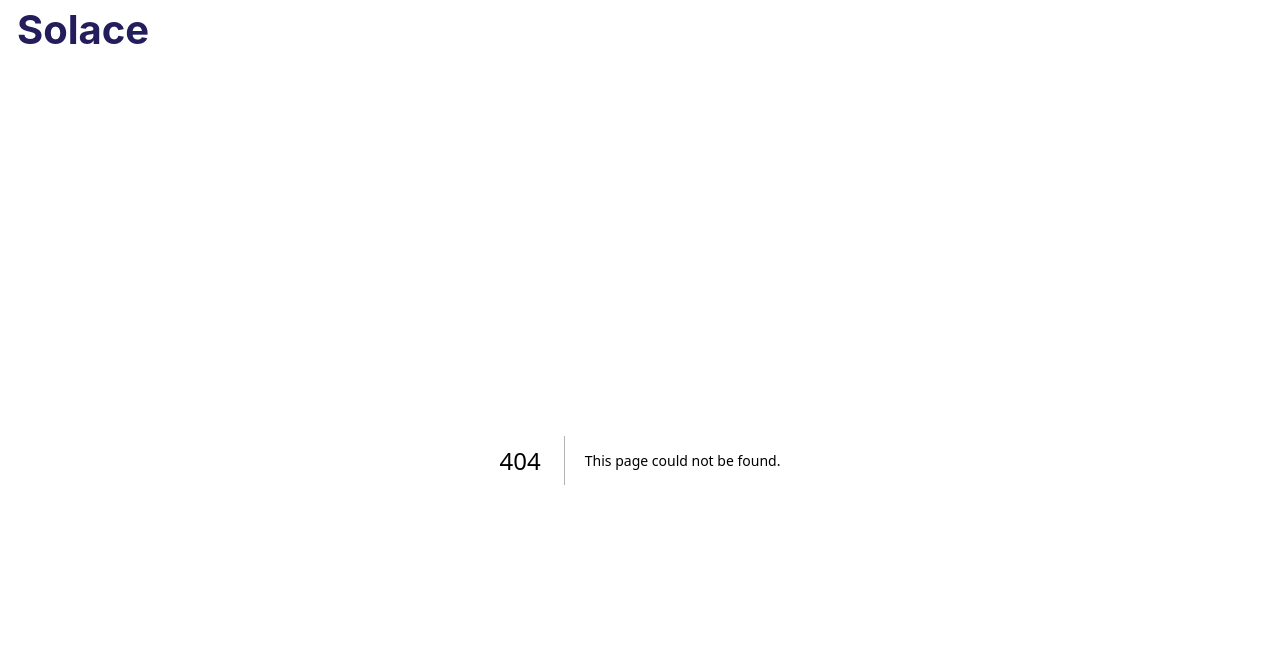
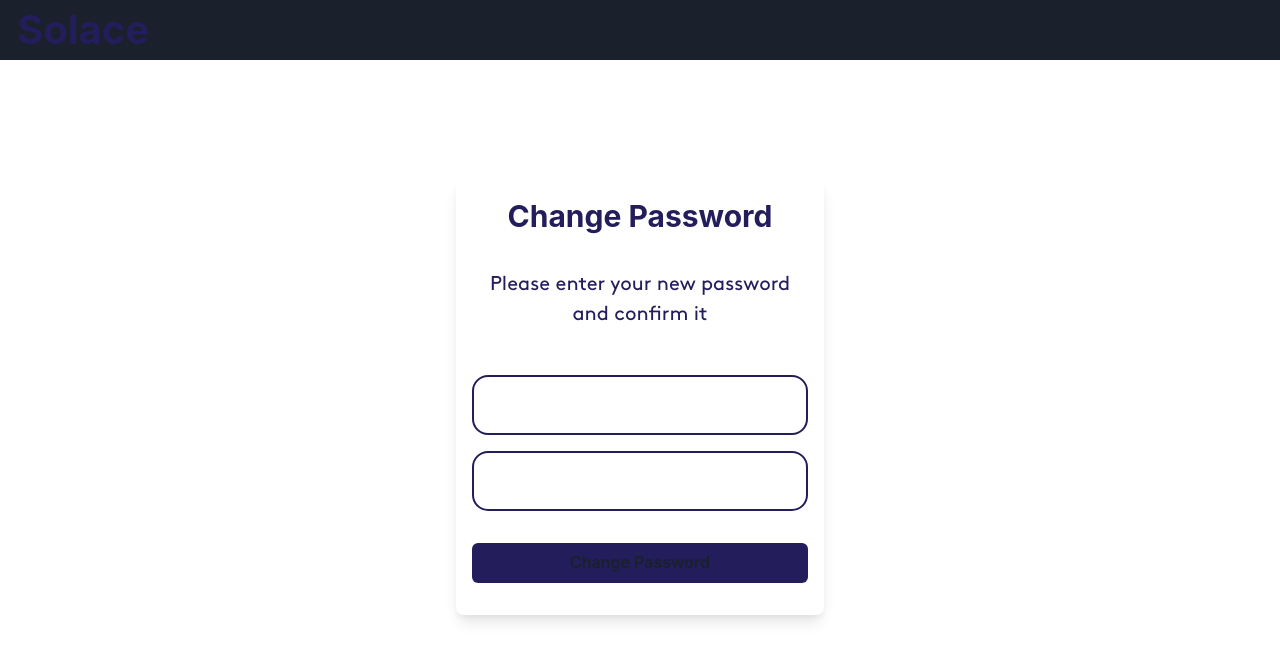
Before and after one commit to ZaidMaraqa/TherapistBotFrontend, a Next.js app: page /change-password in a window 1280 px wide. Before the commit this address had no page. Shown: the top 660 px of the page. Built offline with nearby package versions, Linux system fonts and the light colour scheme; a web font is replaced by a local one.

Commit message:
add forget pass

```diff
--- /dev/null
+++ b/src/app/change-password/page.tsx
@@ -0,0 +1,115 @@
+'use client'
+import { useFormik } from "formik";
+import * as Yup from "yup";
+import { Button, Flex, Text } from "@chakra-ui/react";
+import FloatingLabel from "@/components/FloatingLabel";
+import { MdLockOutline } from "react-icons/md";
+
+
+
+
+
+const ChangePassword = () => {
+    const {
+        handleSubmit,
+        errors,
+        values,
+        isSubmitting,
+        handleChange,
+        handleBlur,
+        touched,
+      } = useFormik({
+        initialValues: {
+            password: "",
+            passwordC: ""
+        },
+        validationSchema: Yup.object({
+            password: Yup.string()
+            .matches(/(?=.*[a-z])/, "One lowercase character")
+            .matches(/(?=.*[A-Z])/, "One uppercase character")
+            .matches(/(?=.*[0-9])/, "One number")
+            .min(8, "Password must be at least 8 characters long")
+            .required("Password is required"),
+          passwordC: Yup.string()
+            .oneOf([Yup.ref("password")], "Passwords must match")
+            .required("Password confirmation is required"),
+        }),
+        onSubmit: (values) => {
+          console.log("Submitted Phone Number:", values);
+        },
+      });
+
+      return (
+        <Flex
+          h={"100vh"}
+          w={"100vw"}
+          justifyContent={"center"}
+          bg={"white"}
+          alignItems={"center"}
+        >
+          <Flex
+            boxShadow={"lg"}
+            borderRadius={"lg"}
+            direction={"column"}
+            maxH={"30.75rem"}
+            maxW={"23rem"}
+            alignItems={"center"}
+            p={4}
+            mb={'10%'}
+            gap={"30px"}
+          >
+            <Text fontWeight={700} fontSize={"1.875rem"} color={"primary"}>
+              Change Password
+            </Text>
+            <Text
+              fontSize={"1.25rem"}
+              color={"primary"}
+              align={"center"}
+              flexWrap={"wrap"}
+            >
+              Please enter your new password and confirm it
+            </Text>
+
+            <form onSubmit={handleSubmit} style={{ width: '100%' }}>
+            <FloatingLabel
+                  id="password"
+                  label="Password"
+                  type="password"
+                  icon={MdLockOutline}
+                  formik={{
+                    handleBlur,
+                    handleChange,
+                    values,
+                    touched,
+                    errors,
+                  }}
+                />
+                <FloatingLabel
+                  id="passwordC"
+                  label="Password Confirmation"
+                  type="password"
+                  icon={MdLockOutline}
+                  formik={{
+                    handleBlur,
+                    handleChange,
+                    values,
+                    touched,
+                    errors,
+                  }}
+                />
+              <Button
+                type="submit"
+                w={"100%"}
+                mt={8}
+                mb={4}
+                isLoading={isSubmitting}
+              >
+                Change Password
+              </Button>
+            </form>
+          </Flex>
+        </Flex>
+      );
+}
+
+export default ChangePassword;
--- a/src/app/login/page.tsx
+++ b/src/app/login/page.tsx
@@ -71,7 +71,7 @@ const Login = () => {
               }}
             />
             <Flex justifyContent={"flex-end"} py={".2rem"}>
-              <Link>Forgot Password?</Link>
+              <Link color={'primary'} href="/forgot-password">Forgot Password?</Link>
             </Flex>
             <Flex
               w={"100%"}
--- a/src/app/otp/page.tsx
+++ b/src/app/otp/page.tsx
@@ -27,14 +27,15 @@ const Otp = () => {
       h={"100vh"}
       w={"100vw"}
       justifyContent={"center"}
-      bg={"#FAFAFC"}
+      bg={"white"}
       alignItems={"center"}
     >
       <Flex
         boxShadow={"lg"}
         borderRadius={"lg"}
-        bg={"white"}
+        bg={"#FAFAFC"}
         direction={"column"}
+        mb={'10%'}
         maxH={"28.75rem"}
         maxW={"23rem"}
         alignItems={"center"}
--- a/src/components/FloatingLabel.tsx
+++ b/src/components/FloatingLabel.tsx
@@ -6,7 +6,6 @@ import {
   InputGroup,
   InputLeftElement,
   FormErrorMessage,
-  useMultiStyleConfig
 } from "@chakra-ui/react";
 import { IconType } from 'react-icons';
 
```
Also changed, not shown: src/app/forget-password/page.tsx (deleted, +0 -13 lines), src/app/forgot-password/page.tsx (added, +99 -0 lines), src/app/sign-up/page.tsx (+0 -8 lines), src/app/chat/page.tsx (renamed from src/app/chat-page/page.tsx).
